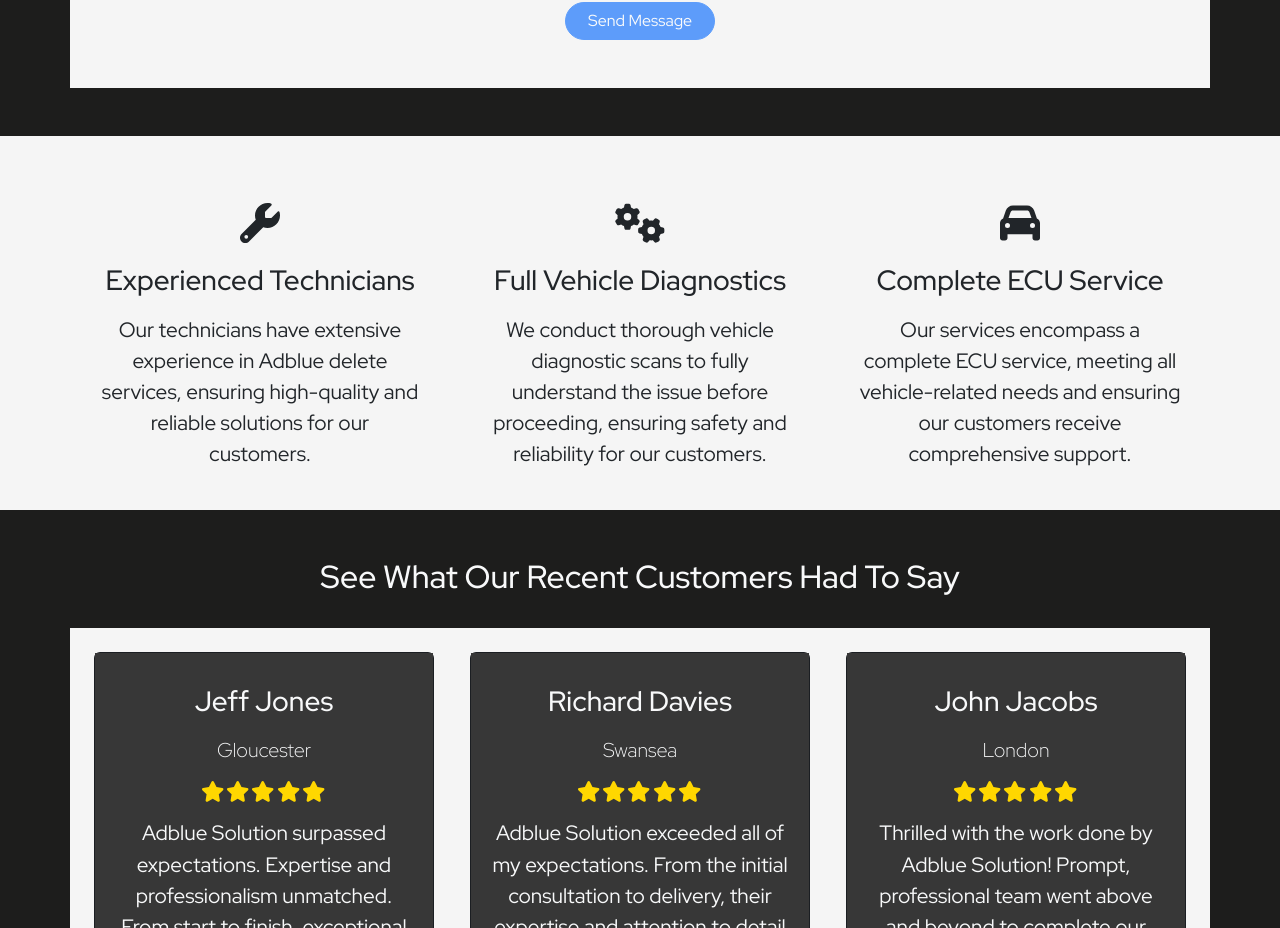
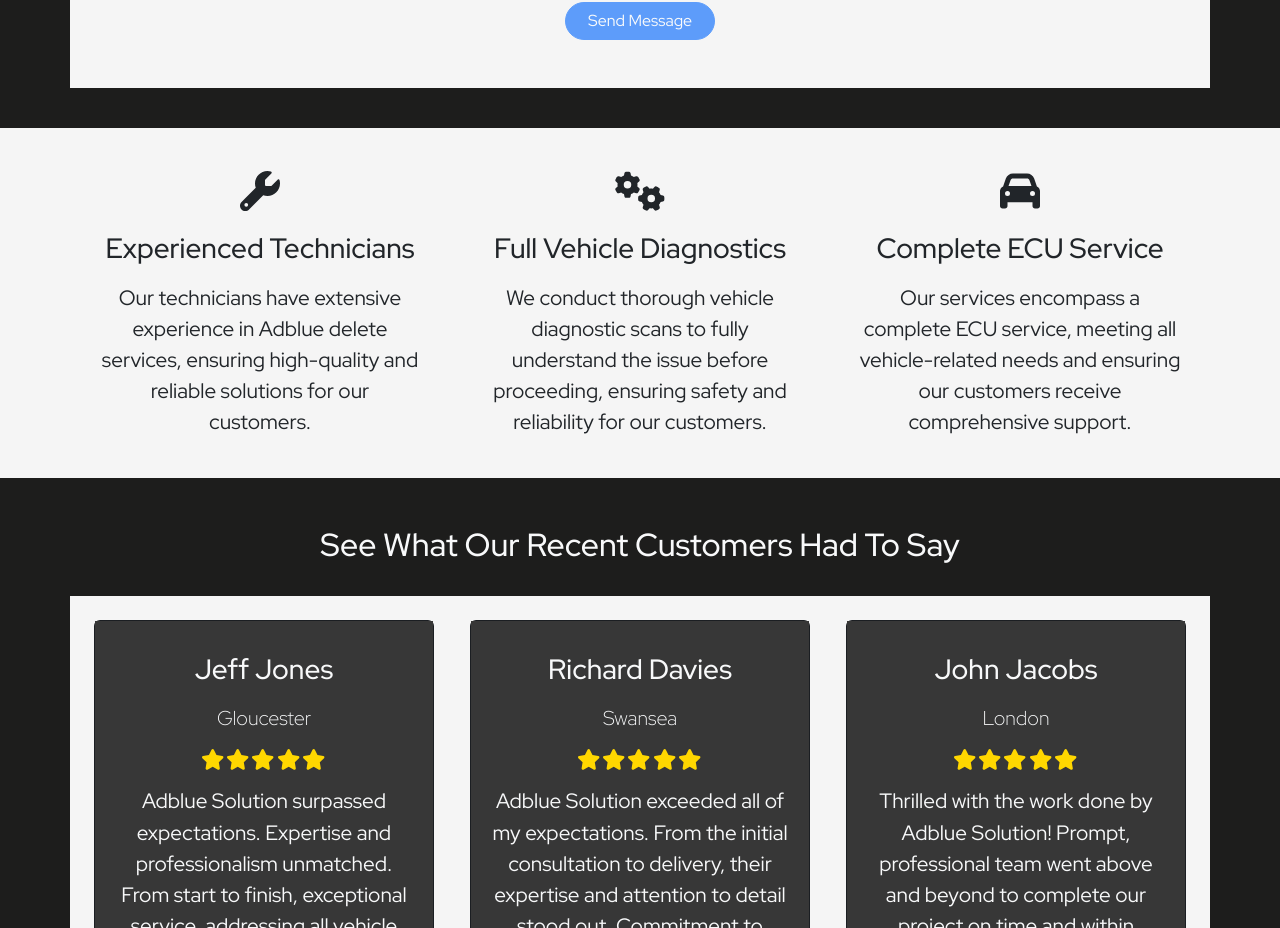
Before and after one commit to joshthomas98/adblue-solution-website, a React (Vite) app: page / in a window 1280 px wide. Shown: the part 3612-4540 px from the top of the page. Built offline with nearby package versions, Linux system fonts and the light colour scheme; some icons are missing; a web font is replaced by a local one.

Commit message:
6/5/2024 - 11 - DONE APART FROM EMAIL CHANGEOVER

```diff
--- a/src/pages/Homepage.jsx
+++ b/src/pages/Homepage.jsx
@@ -211,7 +211,7 @@ const Homepage = () => {
           </Container>
         </section>
 
-        <section className="pb-3 mt-5" id="functionalitySection">
+        <section className="pb-3 mt-3" id="functionalitySection">
           <Container>
             <Row className="text-center g-4 pb-2">
               <Col md>
```
